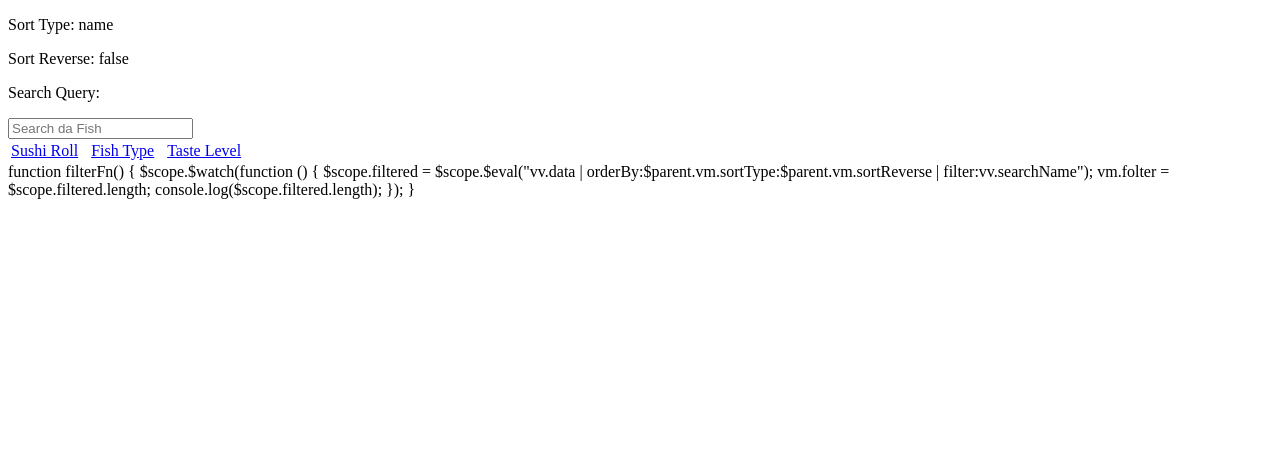
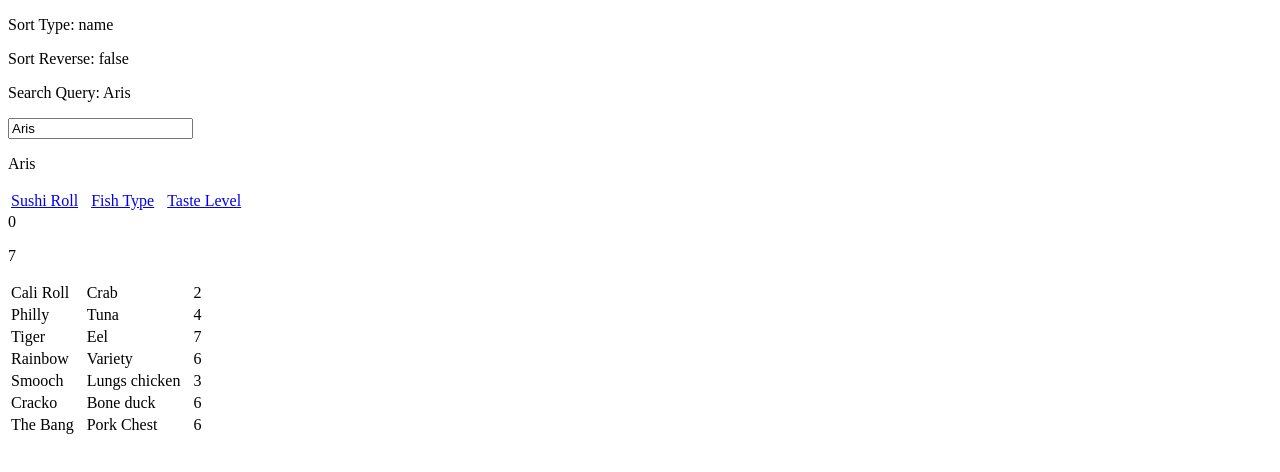
Before and after one commit to arisros/angular-directive-data-sort-filter, a website: page index.html in a window 1280 px wide. Drawn offline with nearby package versions, Linux system fonts and the light colour scheme.

Commit message:
done today

```diff
--- a/index.html
+++ b/index.html
@@ -17,14 +17,21 @@
   <div class="alert alert-info">
     <p>Sort Type: {{ vm.sortType }}</p>
     <p>Sort Reverse: {{ vm.sortReverse }}</p>
-    <p>Search Query: {{ vm.searchFish }}</p>
+    <p>Search Query: {{ vm.searchName.searchName }}</p>
   </div>
 
-  <header-filter data="vm.sushi" search-name="vm.searchName"></header-filter>
+  <header-filter data="vm.sushi"
+                search-name="vm.searchName">
+
+  </header-filter>
   <table>
   	<tbody>
     {{vm.filterCount}}
-    <list-repeater filterod="vm.filterCount" sort-type="vm" search-name="vm.searchName" data="vm.sushi"></list-repeater>
+    <!-- {{vm.filterCount}} -->
+    <list-repeater filterod="vm.filterCount"
+    sort-type="vm"
+    search-name="vm.searchName"
+    data="vm.sushi"></list-repeater>
   </table>
 </div>
 	<script src="node_modules/angular/angular.min.js"></script>
--- a/js/app.js
+++ b/js/app.js
@@ -5,15 +5,22 @@ angular.module('sortApp', []);
 angular
   .module('sortApp')
   .controller('MainController', MainController);
-MainController.inject = ['SortAppFactory'];
-function MainController(SortAppFactory) {
+MainController.inject = ['$scope', 'SortAppFactory'];
+function MainController($scope, SortAppFactory) {
   var vm = this;
 
-  vm.sortType     = SortAppFactory.sortType; // set the default sort type
-  vm.sortReverse  = SortAppFactory.sortReverse;  // set the default sort order
-  vm.searchFish   = SortAppFactory.searchFish;     // set the default search/filter term
-  vm.filterCount  = SortAppFactory.filterCount;
-
+  vm.sortType     = SortAppFactory.data.sortType; // set the default sort type
+  vm.sortReverse  = SortAppFactory.data.sortReverse;  // set the default sort order
+  vm.searchFish   = SortAppFactory.data.searchFish;     // set the default search/filter term
+  vm.filterCount  = SortAppFactory.data.filterCount;
+  vm.searchName   = SortAppFactory.data;
+  console.log(vm.searchName);
+    // $scope.$watchCollection(function() {
+    //   return SortAppFactory;
+    // },
+    // function(oldVal, newVal) {
+    //   console.log(newVal);
+    // });
   vm.sushi = [
     { name: 'Cali Roll', fish: 'Crab', tastiness: 2 },
     { name: 'Philly', fish: 'Tuna', tastiness: 4 },
@@ -29,19 +36,11 @@ function MainController(SortAppFactory) {
 angular
   .module('sortApp')
   .controller('ListRepeaterController', ListRepeaterController);
-ListRepeaterController$inject = ['$scope', 'SortAppFactory'];
-function ListRepeaterController($scope,SortAppFactory) {
+ListRepeaterController.$inject = ['$scope','SortAppFactory'];
+function ListRepeaterController($scope, SortAppFactory) {
   var vm = this;
-  vm.filter = 0;
-  // $scope.$watch(function () {
-  //   $scope.filtered = $scope.$eval("vv.data | orderBy:$parent.vm.sortType:$parent.vm.sortReverse | filter:vv.searchName");
-  //   vm.folter = $scope.filtered.length;
-  //   console.log($scope.filtered.length);
-  // });
-
 }
 
-// Directive listRepeater -> sortApp
 angular
 	.module('sortApp')
 	.directive('listRepeater', listRepeater);
@@ -52,13 +51,11 @@ function listRepeater(SortAppFactory) {
 		replace: true,
     controller: 'ListRepeaterController',
     controllerAs: 'vv',
-    bindToController: true,
     templateUrl: 'template-repeat.html',
     scope: {
-      searchName: '=',
-			data: '=',
-      filterod: '='
-		}
+      data : '='
+    },
+    bindToController: true
   };
 }
 // Directive headerFilter -> sortApp
@@ -66,14 +63,27 @@ angular
   .module('sortApp')
   .directive('headerFilter', headerFilter);
 
-headerFilter.$inject = [];
+headerFilter.$inject = ['SortAppFactory'];
 
-function headerFilter() {
+function headerFilter(SortAppFactory) {
   return {
     restrict : 'E',
     replace: true,
+    controller: function ($scope, SortAppFactory) {
+      var vm = this;
+      vm.searchName = SortAppFactory.data.searchName;
+      // SortAppFactory.data.searchName = $scope.$eval(vm.searchName);
+      $scope.$watch(function () {
+        return vm.searchName;
+      },
+      function(newVal, oldVal) {
+        SortAppFactory.data.searchName = newVal ;
+        console.log(SortAppFactory.data.searchName);
+      });
+    },
+    controllerAs: 'hf',
+    bindToController: true,
     scope: {
-      searchName: '=',
       data: '='
     },
     templateUrl: 'template-header.html'
@@ -87,18 +97,14 @@ angular
 SortAppFactory.$inject = [];
 function SortAppFactory() {
   var service = {
+    data  : {
+      searchName   : 'Aris',
       sortType     : 'name',
       sortReverse  : false,
       searchFish   : '',
-    filterCount  : filterFn,
+      filterCount  : 0,
+    }
   };
+
   return service;
-
-  function filterFn() {
-    $scope.$watch(function () {
-      $scope.filtered = $scope.$eval("vv.data | orderBy:$parent.vm.sortType:$parent.vm.sortReverse | filter:vv.searchName");
-      vm.folter = $scope.filtered.length;
-      console.log($scope.filtered.length);
-    });
 }
-}
--- a/template-header.html
+++ b/template-header.html
@@ -1,5 +1,5 @@
 <div>
-  <input type="text" class="form-control" placeholder="Search da Fish" ng-model="searchName.name">
+  <input type="text" class="form-control" placeholder="Search da Fish" ng-model="hf.searchName"> <p>{{hf.searchName}}</p>
   <table class="table table-bordered table-striped">
     <thead>
       <tr>
--- a/template-repeat.html
+++ b/template-repeat.html
@@ -1,8 +1,9 @@
 <div>
-	<i>{{vv.folter}}</i>
-	<p>{{filtered.length}}</p>
+	<!-- <i>{{vv.folter}}</i> -->
+	<p>{{vv.filtered.length}}</p>
+	<i>{{vv.searchName}}</i>
 	<table>
-		<tr ng-repeat="roll in filtered ">
+		<tr ng-repeat="roll in vv.filtered = ( vv.data | filter:vv.searchName)">
 		  <td>{{ roll.name }}</td>
 		  <td>{{ roll.fish }}</td>
 		  <td>{{ roll.tastiness }}</td>
```
Lines whose indentation alone changed are shown as unchanged.
